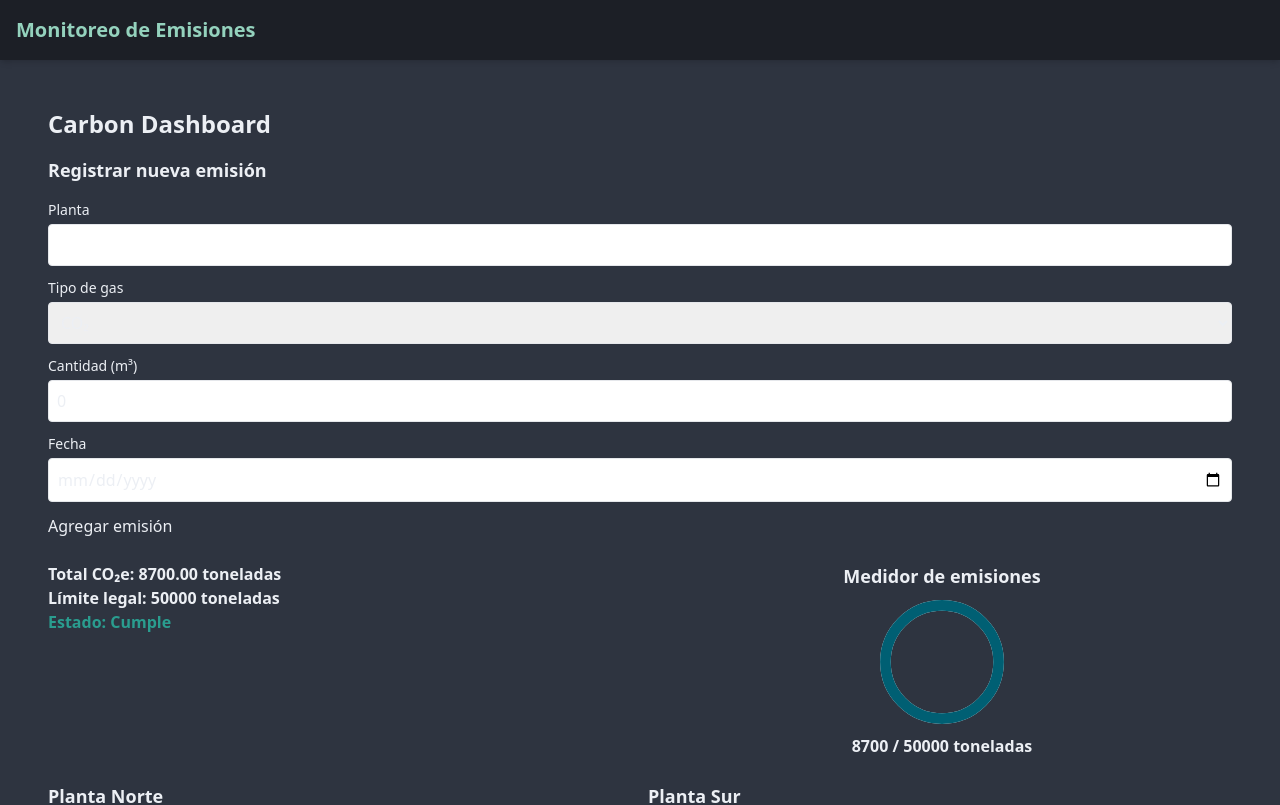
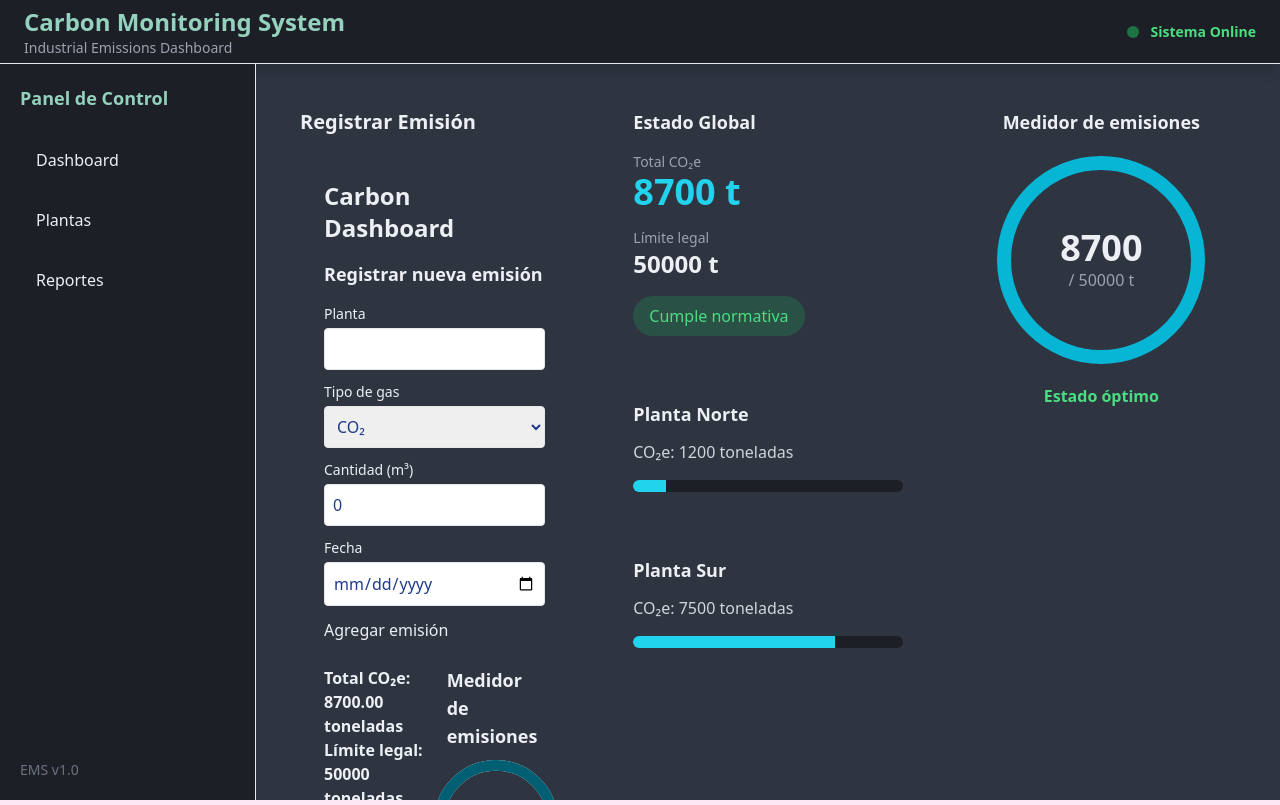
Before and after one commit to FlorLlosa/monitoreo_emisiones_huella, a Vue app: page / in a window 1280 px wide. Shown: the top 805 px of the page. Built offline with nearby package versions, Linux system fonts and the light colour scheme.

Commit message:
feat(ui): actualización de vistas y estilos principales

```diff
--- a/src/App.vue
+++ b/src/App.vue
@@ -1,26 +1,3 @@
-<script lang="ts">
-import { defineComponent } from 'vue';
-import CarbonDashboard from './components/CarbonDashboard.vue';
-
-export default defineComponent({
-  name: 'App',
-  components: { CarbonDashboard }
-});
-</script>
-
 <template>
-  <!-- Contenedor raíz con fondo industrial -->
-  <div class="min-h-screen bg-industrial-medium text-industrial-light">
-    <!-- Navbar simple -->
-    <header class="bg-industrial-dark p-4 shadow-md">
-      <h1 class="text-xl font-bold text-energy-accent">Monitoreo de Emisiones</h1>
-    </header>
-
-    <!-- Contenido principal -->
-    <main class="p-6">
-      <CarbonDashboard />
-    </main>
-  </div>
+  <router-view />
 </template>
-
-<style scoped></style>
--- a/src/components/EmissionForm.vue
+++ b/src/components/EmissionForm.vue
@@ -49,7 +49,7 @@ export default defineComponent({
       <input
         v-model="facilityName"
         type="text"
-        class="mt-1 block w-full border rounded p-2"
+        class="mt-1 block w-full border rounded p-2 text-blue-900"
         required
       />
     </div>
@@ -59,7 +59,7 @@ export default defineComponent({
       <label class="block text-sm font-medium">Tipo de gas</label>
       <select
         v-model="gasType"
-        class="mt-1 block w-full border rounded p-2"
+        class="mt-1 block w-full border rounded p-2 text-blue-900"
         required
       >
         <option value="CO2">CO₂</option>
@@ -75,7 +75,7 @@ export default defineComponent({
         v-model.number="value"
         type="number"
         min="0"
-        class="mt-1 block w-full border rounded p-2"
+        class="mt-1 block w-full border rounded p-2 text-blue-900"
         required
       />
       <p v-if="value < 0" class="text-alert-danger text-sm">No se permiten valores negativos</p>
@@ -87,7 +87,7 @@ export default defineComponent({
       <input
         v-model="date"
         type="date"
-        class="mt-1 block w-full border rounded p-2"
+        class="mt-1 block w-full border rounded p-2 text-blue-900"
         required
       />
     </div>
--- a/src/index.css
+++ b/src/index.css
@@ -4,5 +4,5 @@
 
 /* estilos globales propios */
 body {
-  @apply bg-gray-100 text-gray-800;
+  @apply bg-pink-100 text-pink-800;
 }
--- a/src/view/Home.vue
+++ b/src/view/Home.vue
@@ -1,39 +1,190 @@
 <script lang="ts">
-import { defineComponent } from 'vue';
-import CarbonDashboard from "@/components/CarbonDashboard.vue";
+import { defineComponent, ref } from 'vue';
+import CarbonDashboard from '@/components/CarbonDashboard.vue';
 
 export default defineComponent({
   name: 'Home',
-  components: { CarbonDashboard }
+
+  components: {
+    CarbonDashboard
+  },
+
+  setup() {
+
+    const currentView = ref('dashboard');
+
+    const plants = [
+      {
+        name: 'Planta Norte',
+        emissions: 1200,
+        percentage: 12,
+        status: 'Cumple'
+      },
+      {
+        name: 'Planta Sur',
+        emissions: 7500,
+        percentage: 75,
+        status: 'Cumple'
+      }
+    ];
+
+    const reports = [
+      {
+        title: 'Reporte Diario',
+        date: '29/05/2026'
+      },
+      {
+        title: 'Reporte Semanal',
+        date: '28/05/2026'
+      },
+      {
+        title: 'Reporte Mensual',
+        date: '01/05/2026'
+      }
+    ];
+
+    return {
+      currentView,
+      plants,
+      reports
+    };
+  }
 });
 </script>
 
 <template>
-  <div class="min-h-screen flex flex-col bg-industrial-medium text-industrial-light">
-    <!-- Navbar -->
-    <header class="bg-industrial-dark p-4 shadow-md flex justify-between items-center">
-      <h1 class="text-xl font-bold text-energy-accent">Monitoreo de Emisiones</h1>
-      <nav class="flex gap-4">
-        <router-lin to="/dashboard" class="hover:text-energy-accent">Dashboard</router-lin>
-        <router-lin to="/reportes" class="hover:text-energy-accent">Reportes</router-lin>
-        <router-lin to="/configuracion" class="hover:text-energy-accent">Configuración</router-lin>
-      </nav>
+  <div class="min-h-screen bg-industrial-medium text-industrial-light">
+
+    <!-- HEADER -->
+    <header class="h-16 bg-industrial-dark border-b border-industrial-border flex items-center justify-between px-6 shadow-lg">
+      <div>
+        <h1 class="text-2xl font-bold text-energy-accent">
+          Carbon Monitoring System
+        </h1>
+        <p class="text-sm text-gray-400">
+          Industrial Emissions Dashboard
+        </p>
+      </div>
+      <!-- STATUS -->
+      <div class="flex items-center gap-3">
+        <div class="w-3 h-3 rounded-full bg-green-500 animate-pulse"></div>
+        <span class="text-sm text-green-400 font-semibold">
+          Sistema Online
+        </span>
+      </div>
     </header>
-
-    <!-- Layout principal -->
-    <div class="flex flex-1">
-      <!-- Sidebar -->
-      <aside class="w-64 bg-industrial-dark p-4 hidden md:block">
-        <ul class="space-y-2">
-          <li><a href="#" class="block p-2 rounded hover:bg-industrial-medium">Plantas</a></li>
-          <li><a href="#" class="block p-2 rounded hover:bg-industrial-medium">Alertas</a></li>
-          <li><a href="#" class="block p-2 rounded hover:bg-industrial-medium">Histórico</a></li>
-        </ul>
+    <!-- MAIN LAYOUT -->
+    <div class="flex h-[calc(100vh-64px)]">
+      <!-- SIDEBAR -->
+      <aside class="w-64 bg-industrial-dark border-r border-industrial-border p-5 hidden lg:flex flex-col">
+        <h2 class="text-lg font-semibold mb-6 text-energy-accent">Panel de Control</h2>
+        <nav class="space-y-3">
+          <!-- DASHBOARD -->
+          <button @click="currentView = 'dashboard'"class="w-full text-left px-4 py-3 rounded-lg bg-industrial-card hover:bg-industrial-hover transition">Dashboard</button>
+          <!-- PLANTAS -->
+          <button @click="currentView = 'plants'"class="w-full text-left px-4 py-3 rounded-lg bg-industrial-card hover:bg-industrial-hover transition">Plantas</button>
+          <!-- REPORTES -->
+          <button @click="currentView = 'reports'"class="w-full text-left px-4 py-3 rounded-lg bg-industrial-card hover:bg-industrial-hover transition">Reportes</button>
+        </nav>
+        <!-- FOOTER -->
+        <div class="mt-auto pt-6 text-sm text-gray-500"> EMS v1.0 </div>
       </aside>
-
-      <!-- Contenido central -->
-      <main class="flex-1 p-6">
-        <CarbonDashboard />
+      <!-- CONTENT -->
+      <main class="flex-1 overflow-auto p-6">
+        <!-- ================= DASHBOARD ================= -->
+        <div v-if="currentView === 'dashboard'"class="grid grid-cols-1 xl:grid-cols-3 gap-6">
+          <!-- COLUMN 1 -->
+          <section class="space-y-6">
+            <div class="industrial-card p-5">
+              <h2 class="text-xl font-semibold mb-5">
+                Registrar Emisión
+              </h2>
+              <CarbonDashboard />
+            </div>
+          </section>
+          <!-- COLUMN 2 -->
+          <section class="space-y-6">
+            <!-- GLOBAL -->
+            <div class="industrial-card p-5">
+              <h2 class="text-lg font-semibold mb-4">
+                Estado Global
+              </h2>
+              <div class="space-y-4">
+                <div>
+                  <p class="text-gray-400 text-sm">
+                    Total CO₂e
+                  </p>
+                  <h3 class="text-4xl font-bold text-cyan-400">8700 t </h3>
+                </div>
+                <div>
+                  <p class="text-gray-400 text-sm">
+                    Límite legal
+                  </p>
+                  <h3 class="text-2xl font-semibold">
+                    50000 t
+                  </h3>
+                </div>
+                <div class="inline-flex items-center gap-2 px-4 py-2 rounded-full bg-green-500/20 text-green-400">Cumple normativa</div>
+              </div>
+            </div>
+            <!-- PLANTAS -->
+            <div v-for="plant in plants":key="plant.name" class="industrial-card p-5">
+              <h2 class="text-lg font-semibold mb-3">
+                {{ plant.name }}
+              </h2>
+              <p class="text-gray-300">
+                CO₂e: {{ plant.emissions }} toneladas
+              </p>
+              <div class="mt-4 h-3 rounded-full bg-industrial-dark overflow-hidden"><div class="h-full bg-cyan-400" :style="{ width: plant.percentage + '%' }"></div>
+              </div>
+            </div>
+          </section>
+          <!-- COLUMN 3 -->
+          <section class="space-y-6">
+            <!-- GAUGE -->
+            <div class="industrial-card p-5 flex flex-col items-center">
+              <h2 class="text-lg font-semibold mb-5">
+                Medidor de emisiones
+              </h2>
+              <div class="w-52 h-52 rounded-full border-[14px] border-cyan-500 flex items-center justify-center">
+                <div class="text-center">
+                  <h3 class="text-4xl font-bold">
+                    8700
+                  </h3>
+                  <p class="text-gray-400"> / 50000 t </p>
+                </div>
+              </div>
+              <p class="mt-5 text-green-400 font-semibold">Estado óptimo </p>
+            </div>
+          </section>
+        </div>
+        <!-- ================= PLANTAS ================= -->
+        <div v-else-if="currentView === 'plants'" class="grid grid-cols-1 md:grid-cols-2 xl:grid-cols-3 gap-6">
+          <div v-for="plant in plants":key="plant.name" class="industrial-card p-6">
+          <h2 class="text-xl font-semibold mb-4">
+              {{ plant.name }}
+            </h2>
+            <p class="text-4xl font-bold text-cyan-400">
+              {{ plant.emissions }} t
+            </p>
+            <p class="mt-4 text-green-400 font-semibold">
+              {{ plant.status }}
+            </p>
+          </div>
+        </div>
+        <!-- ================= REPORTES ================= -->
+        <div v-else-if="currentView === 'reports'" class="space-y-4">
+          <div v-for="report in reports":key="report.title" class="industrial-card p-5 flex items-center justify-between"><div>
+              <h2 class="text-lg font-semibold">
+                {{ report.title }}
+              </h2>
+              <p class="text-gray-400">
+                {{ report.date }}
+              </p>
+            </div>
+            <button class="px-4 py-2 rounded-lg bg-cyan-500 hover:bg-cyan-400 text-black font-semibold transition">Ver</button>
+          </div>
+        </div>
       </main>
     </div>
   </div>
```
